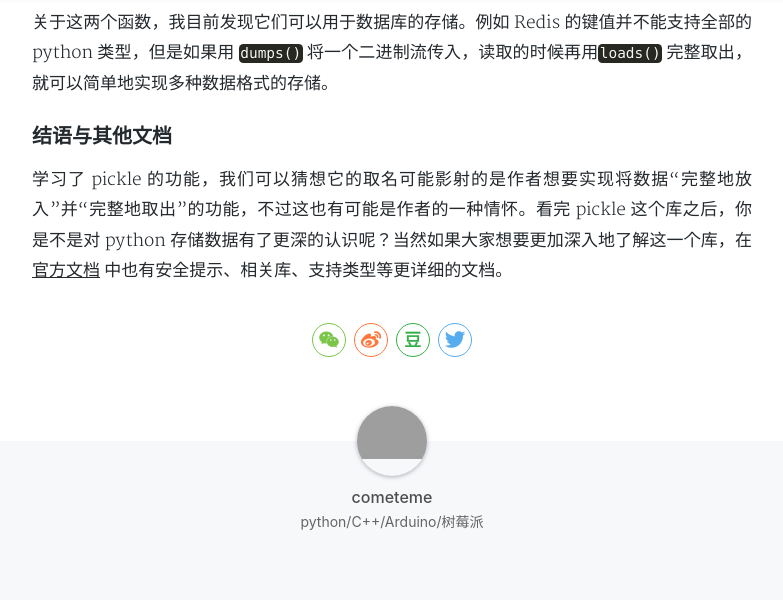
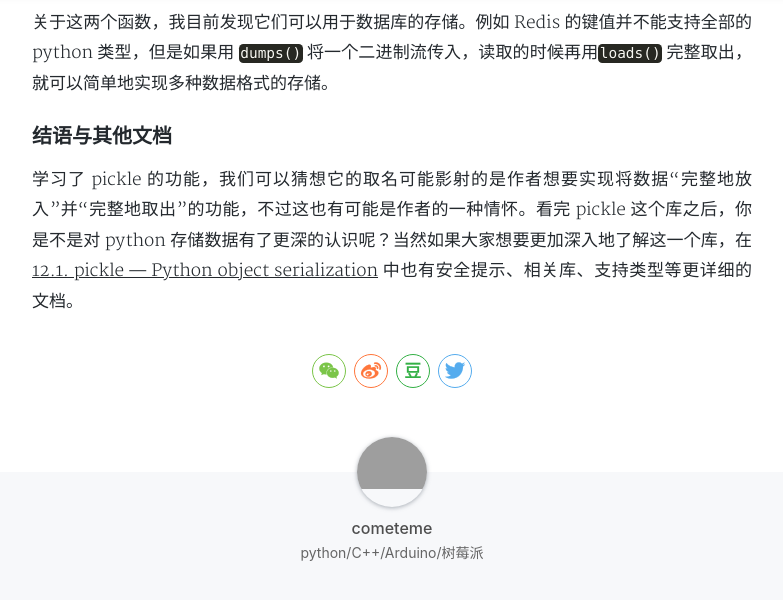
Before and after one commit to cometeme/cometeme.github.io, a Jekyll site: the page built from _posts/2018-08-06-pickle库.md, in a window 1280 px wide and 900 px high, scrolled down 3617 px, cut to the strip 0-605 px from the top of the window. Shown: the top 600 px of the strip, without its empty margins (248-1031 px from the left). Built offline with Jekyll 4.4.1, drawn with Linux system fonts in a browser that asks for light colours; nearby versions of some CDN libraries; comment, search, counter and statistics services are not loaded; a style sheet for code colours, icons or effects is not loaded.

Commit message:
Update 2018-08-06-pickle库.md

```diff
--- a/_posts/2018-08-06-pickle库.md
+++ b/_posts/2018-08-06-pickle库.md
@@ -95,4 +95,4 @@ pickle 库的神奇之处在于它可以让你免去文件“I/O”中的转换
 
 ### 结语与其他文档
 
-学习了 pickle 的功能，我们可以猜想它的取名可能影射的是作者想要实现将数据“完整地放入”并“完整地取出”的功能，不过这也有可能是作者的一种情怀。看完 pickle 这个库之后，你是不是对 python 存储数据有了更深的认识呢？当然如果大家想要更加深入地了解这一个库，在 [官方文档](https://docs.python.org/3.7/library/pickle.html) 中也有安全提示、相关库、支持类型等更详细的文档。
+学习了 pickle 的功能，我们可以猜想它的取名可能影射的是作者想要实现将数据“完整地放入”并“完整地取出”的功能，不过这也有可能是作者的一种情怀。看完 pickle 这个库之后，你是不是对 python 存储数据有了更深的认识呢？当然如果大家想要更加深入地了解这一个库，在 [12.1. pickle — Python object serialization](https://docs.python.org/3.7/library/pickle.html) 中也有安全提示、相关库、支持类型等更详细的文档。
```
